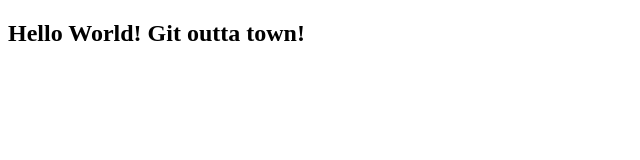
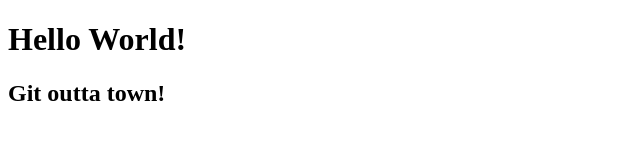
Before and after one commit to elpadi/BlackJackApp, a plain HTML site: page index.html in a window 1280 px wide. Shown: the whole page, without its empty margins (0-640 px from the left). Drawn offline with Linux system fonts and the light colour scheme.

Commit message:
Split into two headings

```diff
--- a/index.html
+++ b/index.html
@@ -4,6 +4,7 @@
 		<title>Git Practice</title>
 	</head>
 	<body>
-		<h2>Hello World! Git outta town!</h2>
+		<h1>Hello World!</h1>
+		<h2>Git outta town!</h2>
 	</body>
 </html>
```
